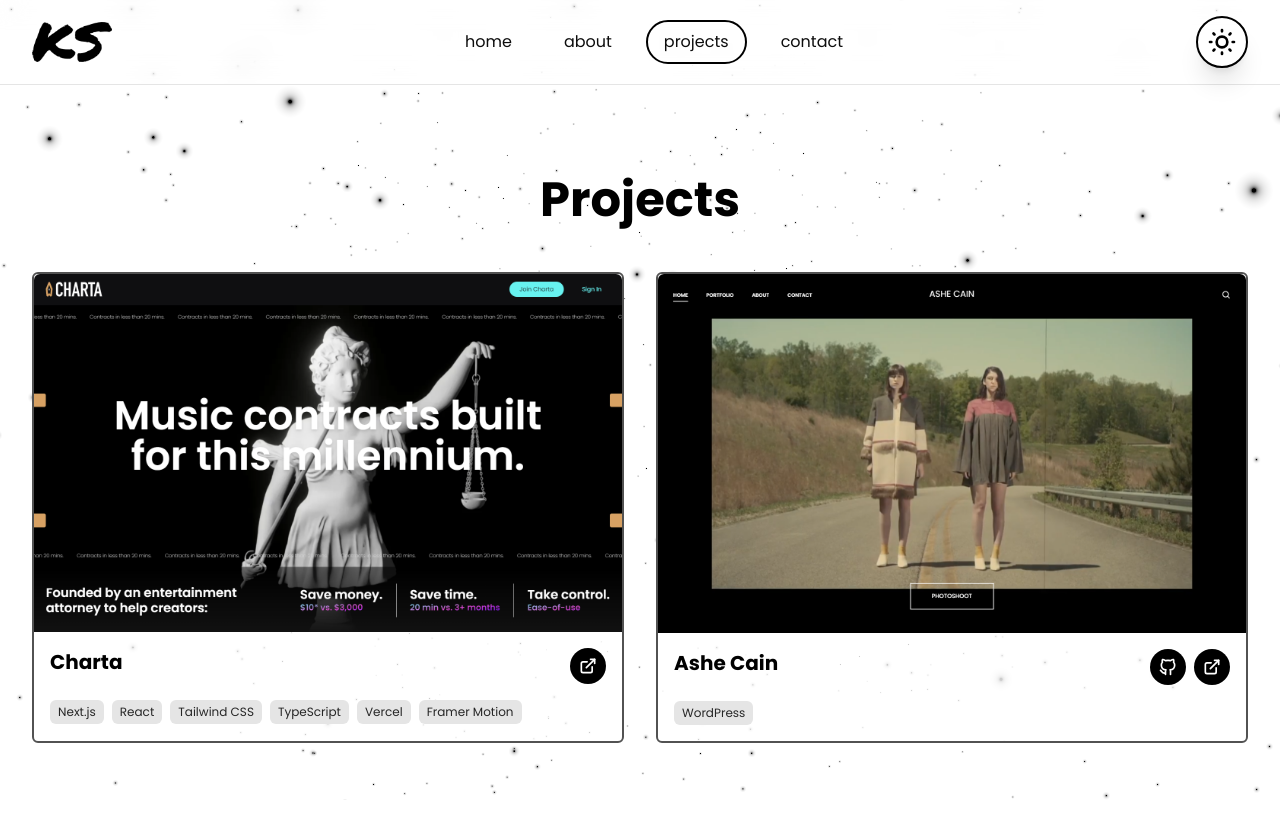
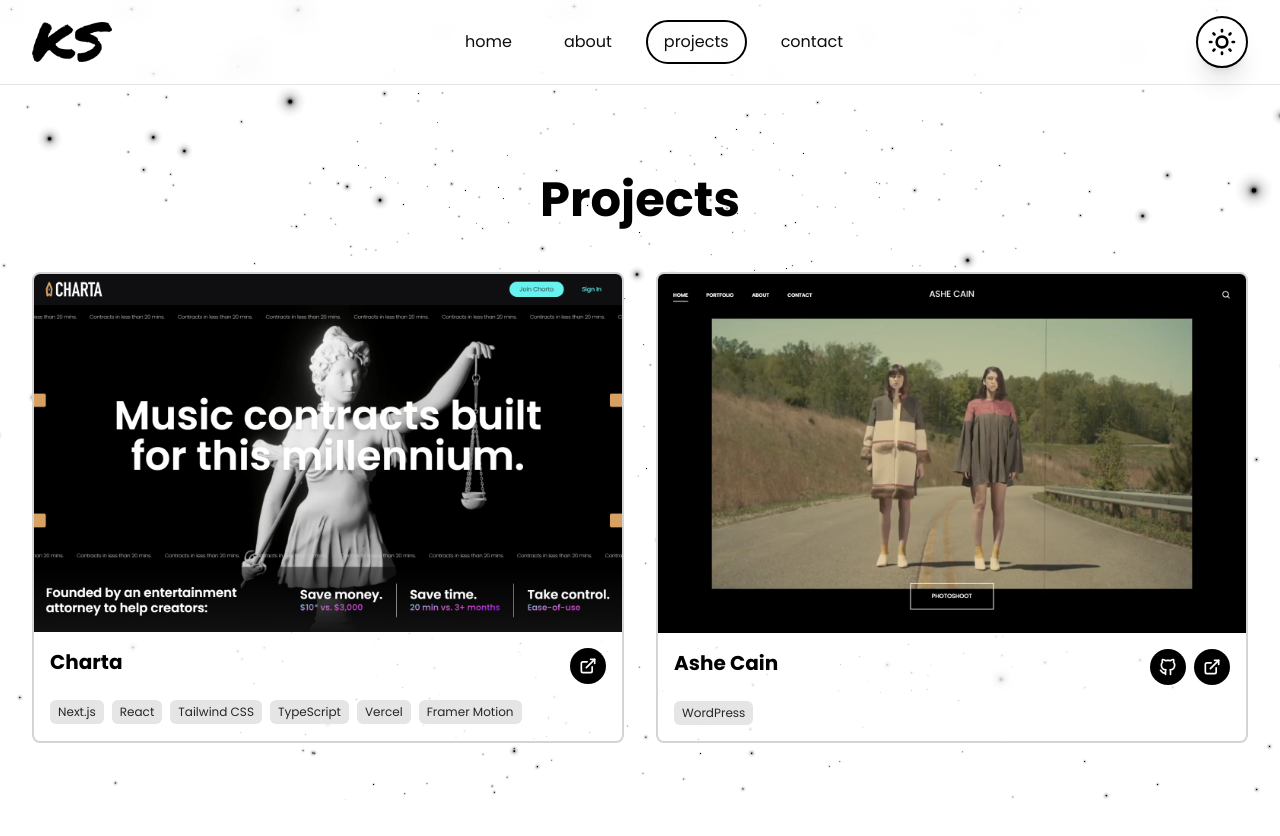
Before and after one commit to KennyStanleyJr/KennyStanleyJr, a Next.js app: page /projects in a window 1280 px wide. Shown: the top 836 px of the page. Built offline with nearby package versions, Linux system fonts and the light colour scheme.

Commit message:
Improved project card border color and radius

```diff
--- a/src/components/ProjectCard.tsx
+++ b/src/components/ProjectCard.tsx
@@ -12,7 +12,7 @@
 };
 
 export function ProjectCard(props: Project) {
-    return <Link href={props.link} target="_blank" className="bg-white dark:bg-black bg-opacity-80 rounded-md border-2 border-neutral-600 dark:border-neutral-800">
+    return <Link href={props.link} target="_blank" className="bg-white dark:bg-black bg-opacity-80 rounded-lg border-2 border-neutral-300 dark:border-neutral-800">
         <div className="">
             <Image src={props.image} alt={props.name} width={600} height={300} className="object-cover rounded-t-md" />
         </div>
```
